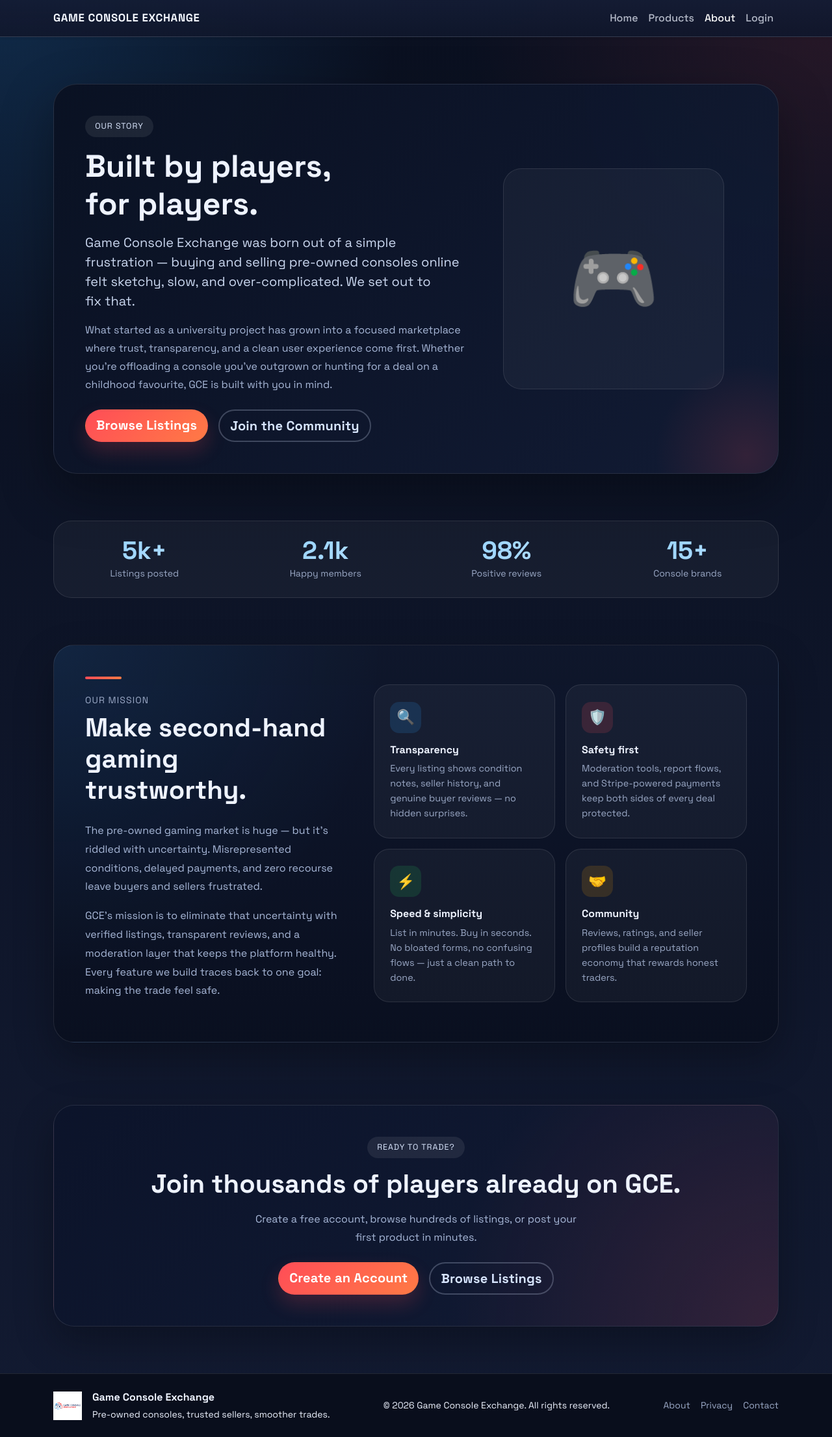
After one commit to Epicrrica/P1-Group1, a PHP site: page /about.php in a window 1280 px wide. The commit adds this page. Shown: the whole page at 65% size. Run offline with PHP 8.4, Linux system fonts and the light colour scheme.

Commit message:
about page and css

```diff
--- /dev/null
+++ b/about.php
@@ -0,0 +1,183 @@
+<!DOCTYPE html>
+<html lang="en">
+<head>
+    <meta charset="UTF-8">
+    <meta name="viewport" content="width=device-width, initial-scale=1.0">
+    <title>About Us – Game Console Exchange</title>
+    <link
+        href="https://cdn.jsdelivr.net/npm/bootstrap@5.3.3/dist/css/bootstrap.min.css"
+        rel="stylesheet"
+    >
+    <link href="static/style.css" rel="stylesheet">
+</head>
+<body class="bg-light">
+    <?php include "inc/navbar.inc.php"; ?>
+
+    <main>
+
+        <!-- ── Hero ── -->
+        <section class="py-5">
+            <div class="container py-4">
+                <div class="about-hero p-4 p-lg-5">
+                    <div class="row align-items-center g-4">
+                        <div class="col-lg-7">
+                            <span class="hero-badge mb-3">Our story</span>
+                            <h1 class="display-5 fw-bold mb-3">Built by players, for&nbsp;players.</h1>
+                            <p class="lead" style="color:#cbd8f0;">
+                                Game Console Exchange was born out of a simple frustration — buying and selling
+                                pre-owned consoles online felt sketchy, slow, and over-complicated. We set out to
+                                fix&nbsp;that.
+                            </p>
+                            <p style="color:#a8b8d8; line-height:1.75;">
+                                What started as a university project has grown into a focused marketplace where
+                                trust, transparency, and a clean user experience come first. Whether you're
+                                offloading a console you've outgrown or hunting for a deal on a childhood
+                                favourite, GCE is built with you in mind.
+                            </p>
+                            <div class="d-flex flex-wrap gap-3 mt-4">
+                                <a href="product_list.php" class="btn btn-primary btn-lg">Browse Listings</a>
+                                <a href="register.php"     class="btn btn-outline-secondary btn-lg">Join the Community</a>
+                            </div>
+                        </div>
+                        <div class="col-lg-5 d-none d-lg-flex justify-content-center">
+                            <div style="
+                                width: 100%;
+                                max-width: 340px;
+                                aspect-ratio: 1;
+                                border-radius: 28px;
+                                background: rgba(255,255,255,0.04);
+                                border: 1px solid var(--gce-border);
+                                display: flex;
+                                align-items: center;
+                                justify-content: center;
+                                font-size: 7rem;
+                            ">🎮</div>
+                        </div>
+                    </div>
+                </div>
+            </div>
+        </section>
+
+        <!-- ── Stats strip ── -->
+        <section class="pb-4">
+            <div class="container">
+                <div class="stats-strip">
+                    <div class="row g-0">
+                        <div class="col-6 col-md-3">
+                            <div class="stat-item">
+                                <div class="stat-number">5k+</div>
+                                <div class="stat-label">Listings posted</div>
+                            </div>
+                        </div>
+                        <div class="col-6 col-md-3">
+                            <div class="stat-item">
+                                <div class="stat-number">2.1k</div>
+                                <div class="stat-label">Happy members</div>
+                            </div>
+                        </div>
+                        <div class="col-6 col-md-3">
+                            <div class="stat-item">
+                                <div class="stat-number">98%</div>
+                                <div class="stat-label">Positive reviews</div>
+                            </div>
+                        </div>
+                        <div class="col-6 col-md-3">
+                            <div class="stat-item">
+                                <div class="stat-number">15+</div>
+                                <div class="stat-label">Console brands</div>
+                            </div>
+                        </div>
+                    </div>
+                </div>
+            </div>
+        </section>
+
+        <!-- ── Mission ── -->
+        <section class="py-5">
+            <div class="container">
+                <div class="mission-shell p-4 p-lg-5">
+                    <div class="row g-5 align-items-center">
+                        <div class="col-lg-5">
+                            <div class="mission-accent-line"></div>
+                            <p class="text-uppercase small mb-2" style="color:var(--gce-muted); letter-spacing:.08em;">Our mission</p>
+                            <h2 class="display-6 fw-bold mb-4">Make second-hand gaming trustworthy.</h2>
+                            <p style="color:#a8b8d8; line-height:1.8;">
+                                The pre-owned gaming market is huge — but it's riddled with uncertainty.
+                                Misrepresented conditions, delayed payments, and zero recourse leave buyers
+                                and sellers frustrated.
+                            </p>
+                            <p style="color:#a8b8d8; line-height:1.8;">
+                                GCE's mission is to eliminate that uncertainty with verified listings,
+                                transparent reviews, and a moderation layer that keeps the platform healthy.
+                                Every feature we build traces back to one goal: making the trade feel safe.
+                            </p>
+                        </div>
+                        <div class="col-lg-7">
+                            <div class="row g-3">
+                                <div class="col-sm-6">
+                                    <div class="value-card h-100">
+                                        <div class="value-icon value-icon-blue">🔍</div>
+                                        <h3 class="h6 fw-bold mb-2">Transparency</h3>
+                                        <p class="mb-0" style="color:var(--gce-muted); font-size:.9rem; line-height:1.6;">
+                                            Every listing shows condition notes, seller history, and genuine buyer reviews — no hidden surprises.
+                                        </p>
+                                    </div>
+                                </div>
+                                <div class="col-sm-6">
+                                    <div class="value-card h-100">
+                                        <div class="value-icon value-icon-red">🛡️</div>
+                                        <h3 class="h6 fw-bold mb-2">Safety first</h3>
+                                        <p class="mb-0" style="color:var(--gce-muted); font-size:.9rem; line-height:1.6;">
+                                            Moderation tools, report flows, and Stripe-powered payments keep both sides of every deal protected.
+                                        </p>
+                                    </div>
+                                </div>
+                                <div class="col-sm-6">
+                                    <div class="value-card h-100">
+                                        <div class="value-icon value-icon-green">⚡</div>
+                                        <h3 class="h6 fw-bold mb-2">Speed &amp; simplicity</h3>
+                                        <p class="mb-0" style="color:var(--gce-muted); font-size:.9rem; line-height:1.6;">
+                                            List in minutes. Buy in seconds. No bloated forms, no confusing flows — just a clean path to done.
+                                        </p>
+                                    </div>
+                                </div>
+                                <div class="col-sm-6">
+                                    <div class="value-card h-100">
+                                        <div class="value-icon value-icon-gold">🤝</div>
+                                        <h3 class="h6 fw-bold mb-2">Community</h3>
+                                        <p class="mb-0" style="color:var(--gce-muted); font-size:.9rem; line-height:1.6;">
+                                            Reviews, ratings, and seller profiles build a reputation economy that rewards honest traders.
+                                        </p>
+                                    </div>
+                                </div>
+                            </div>
+                        </div>
+                    </div>
+                </div>
+            </div>
+        </section>
+
+        <!-- ── CTA ── -->
+        <section class="py-5">
+            <div class="container pb-4">
+                <div class="about-cta p-4 p-lg-5 text-center">
+                    <span class="hero-badge mb-3">Ready to trade?</span>
+                    <h2 class="display-6 fw-bold mb-3">Join thousands of players already on&nbsp;GCE.</h2>
+                    <p class="mx-auto mb-4" style="max-width:520px; color:#a8b8d8; line-height:1.75;">
+                        Create a free account, browse hundreds of listings, or post your first product in minutes.
+                    </p>
+                    <div class="d-flex flex-wrap justify-content-center gap-3">
+                        <a href="register.php"      class="btn btn-primary btn-lg">Create an Account</a>
+                        <a href="product_list.php"  class="btn btn-outline-secondary btn-lg">Browse Listings</a>
+                    </div>
+                </div>
+            </div>
+        </section>
+
+    </main>
+
+    <?php include "inc/footer.inc.php"; ?>
+
+    <script src="https://cdn.jsdelivr.net/npm/bootstrap@5.3.3/dist/js/bootstrap.bundle.min.js"></script>
+</body>
+</html>
--- a/inc/navbar.inc.php
+++ b/inc/navbar.inc.php
@@ -47,6 +47,9 @@ if (isset($_SESSION['logged_in_user'])) {
                 <li class="nav-item">
                     <a class="nav-link <?= in_array($current_page, ['product_list.php', 'product_detail.php', 'edit_product.php']) ? 'active' : '' ?>" href="product_list.php">Products</a>
                 </li>
+                <li class="nav-item">
+                    <a class="nav-link <?= ($current_page == 'about.php') ? 'active' : '' ?>" href="about.php">About</a>
+                </li>
 
                 <?php if (isset($_SESSION['logged_in_user'])): ?>
                 <li class="nav-item">
--- a/static/style.css
+++ b/static/style.css
@@ -976,3 +976,173 @@ small,
         border-radius: 28px;
     }
 }
+
+/* ── About page ── */
+.about-hero {
+    position: relative;
+    overflow: hidden;
+    background:
+        linear-gradient(135deg, rgba(10, 17, 34, 0.96), rgba(18, 28, 53, 0.96)),
+        radial-gradient(circle at top right, rgba(42, 161, 255, 0.16), transparent 34%);
+    border-radius: 36px;
+    border: 1px solid var(--gce-border);
+    box-shadow: 0 30px 80px rgba(0, 0, 0, 0.34);
+    color: var(--gce-text);
+}
+
+.about-hero::after {
+    content: "";
+    position: absolute;
+    inset: auto -10% -22% auto;
+    width: 320px;
+    height: 320px;
+    background: radial-gradient(circle, rgba(255, 77, 87, 0.14), transparent 62%);
+    pointer-events: none;
+}
+
+.mission-shell {
+    background:
+        radial-gradient(circle at top left, rgba(42, 161, 255, 0.1), transparent 40%),
+        linear-gradient(180deg, rgba(15, 23, 44, 0.98), rgba(10, 16, 32, 0.96));
+    border: 1px solid var(--gce-border);
+    border-radius: 32px;
+    box-shadow: 0 24px 60px rgba(0, 0, 0, 0.28);
+}
+
+.mission-accent-line {
+    width: 56px;
+    height: 4px;
+    border-radius: 999px;
+    background: linear-gradient(90deg, var(--gce-red), #ff7a45);
+    margin-bottom: 1.4rem;
+}
+
+.value-card {
+    background: rgba(255, 255, 255, 0.04);
+    border: 1px solid var(--gce-border);
+    border-radius: 24px;
+    padding: 1.6rem 1.5rem;
+    transition: transform 0.2s ease, border-color 0.2s ease, box-shadow 0.2s ease;
+}
+
+.value-card:hover {
+    transform: translateY(-4px);
+    border-color: rgba(42, 161, 255, 0.24);
+    box-shadow: 0 22px 40px rgba(0, 0, 0, 0.26);
+}
+
+.value-icon {
+    display: inline-flex;
+    align-items: center;
+    justify-content: center;
+    width: 48px;
+    height: 48px;
+    border-radius: 14px;
+    margin-bottom: 1rem;
+    font-size: 1.4rem;
+}
+
+.value-icon-blue  { background: rgba(42, 161, 255, 0.15); }
+.value-icon-red   { background: rgba(255, 77, 87, 0.15); }
+.value-icon-green { background: rgba(34, 197, 94, 0.15); }
+.value-icon-gold  { background: rgba(245, 158, 11, 0.15); }
+
+.stats-strip {
+    background: rgba(255, 255, 255, 0.04);
+    border: 1px solid var(--gce-border);
+    border-radius: 28px;
+}
+
+.stat-item {
+    padding: 1.6rem 1rem;
+    text-align: center;
+    position: relative;
+}
+
+.stat-item + .stat-item::before {
+    content: "";
+    position: absolute;
+    left: 0;
+    top: 20%;
+    height: 60%;
+    width: 1px;
+    background: var(--gce-border);
+}
+
+.stat-number {
+    font-size: 2.4rem;
+    font-weight: 700;
+    line-height: 1;
+    background: linear-gradient(135deg, #8fd0ff, #b8e0ff);
+    -webkit-background-clip: text;
+    -webkit-text-fill-color: transparent;
+    background-clip: text;
+}
+
+.stat-label {
+    color: var(--gce-muted);
+    font-size: 0.88rem;
+    margin-top: 0.35rem;
+}
+
+.team-card {
+    background: rgba(255, 255, 255, 0.04);
+    border: 1px solid var(--gce-border);
+    border-radius: 24px;
+    padding: 1.8rem 1.4rem;
+    text-align: center;
+    transition: transform 0.2s ease, border-color 0.2s ease, box-shadow 0.2s ease;
+}
+
+.team-card:hover {
+    transform: translateY(-4px);
+    border-color: rgba(42, 161, 255, 0.22);
+    box-shadow: 0 20px 38px rgba(0, 0, 0, 0.24);
+}
+
+.team-avatar {
+    width: 72px;
+    height: 72px;
+    border-radius: 50%;
+    display: inline-flex;
+    align-items: center;
+    justify-content: center;
+    font-size: 1.5rem;
+    font-weight: 700;
+    margin-bottom: 1rem;
+    border: 2px solid var(--gce-border);
+}
+
+.team-role {
+    display: inline-flex;
+    align-items: center;
+    padding: 0.28rem 0.7rem;
+    border-radius: 999px;
+    background: rgba(42, 161, 255, 0.12);
+    border: 1px solid rgba(42, 161, 255, 0.2);
+    color: #d7ebff;
+    font-size: 0.78rem;
+    font-weight: 700;
+    letter-spacing: 0.05em;
+    text-transform: uppercase;
+    margin-bottom: 0.75rem;
+}
+
+.about-cta {
+    background:
+        radial-gradient(circle at bottom right, rgba(255, 77, 87, 0.14), transparent 44%),
+        linear-gradient(135deg, rgba(12, 20, 42, 0.98), rgba(18, 28, 54, 0.96));
+    border: 1px solid var(--gce-border);
+    border-radius: 32px;
+    box-shadow: 0 24px 60px rgba(0, 0, 0, 0.28);
+}
+
+@media (max-width: 575.98px) {
+    .about-hero {
+        border-radius: 28px;
+    }
+
+    .stat-item + .stat-item::before {
+        display: none;
+    }
+}
```
